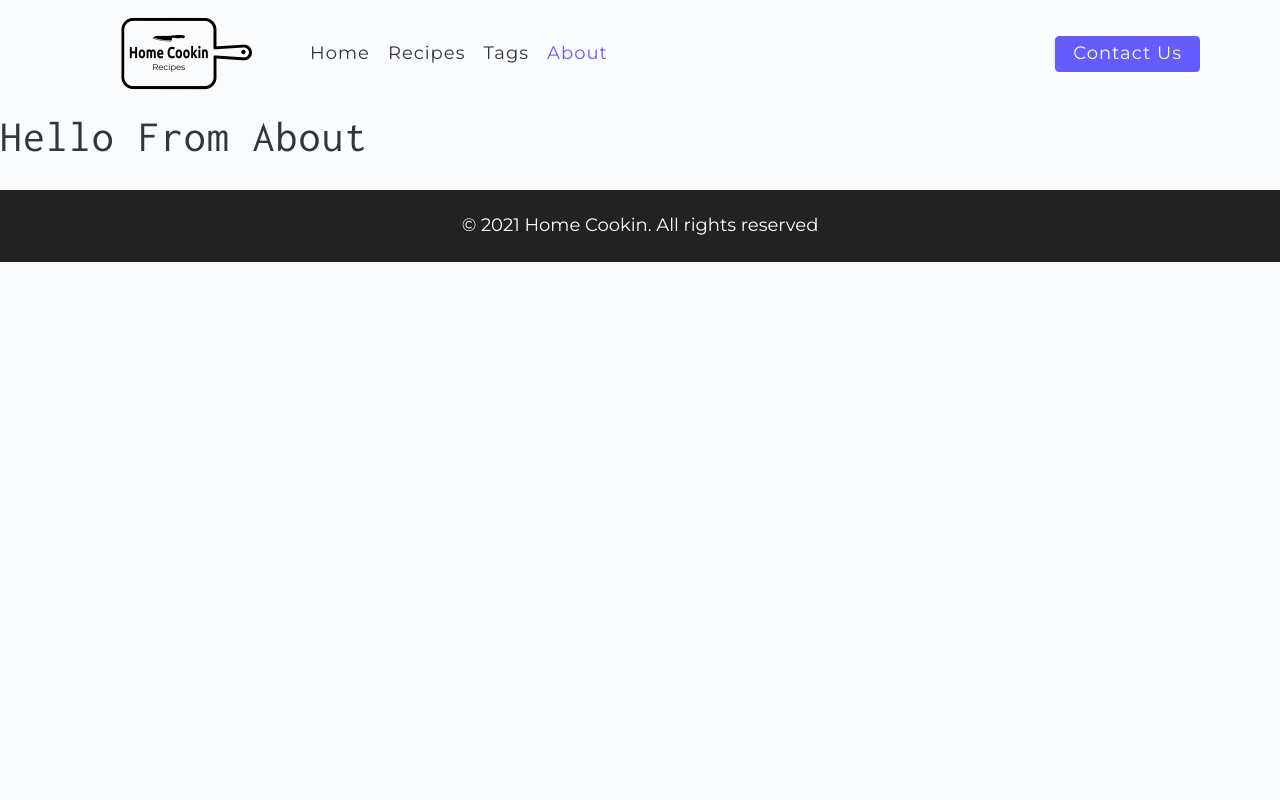
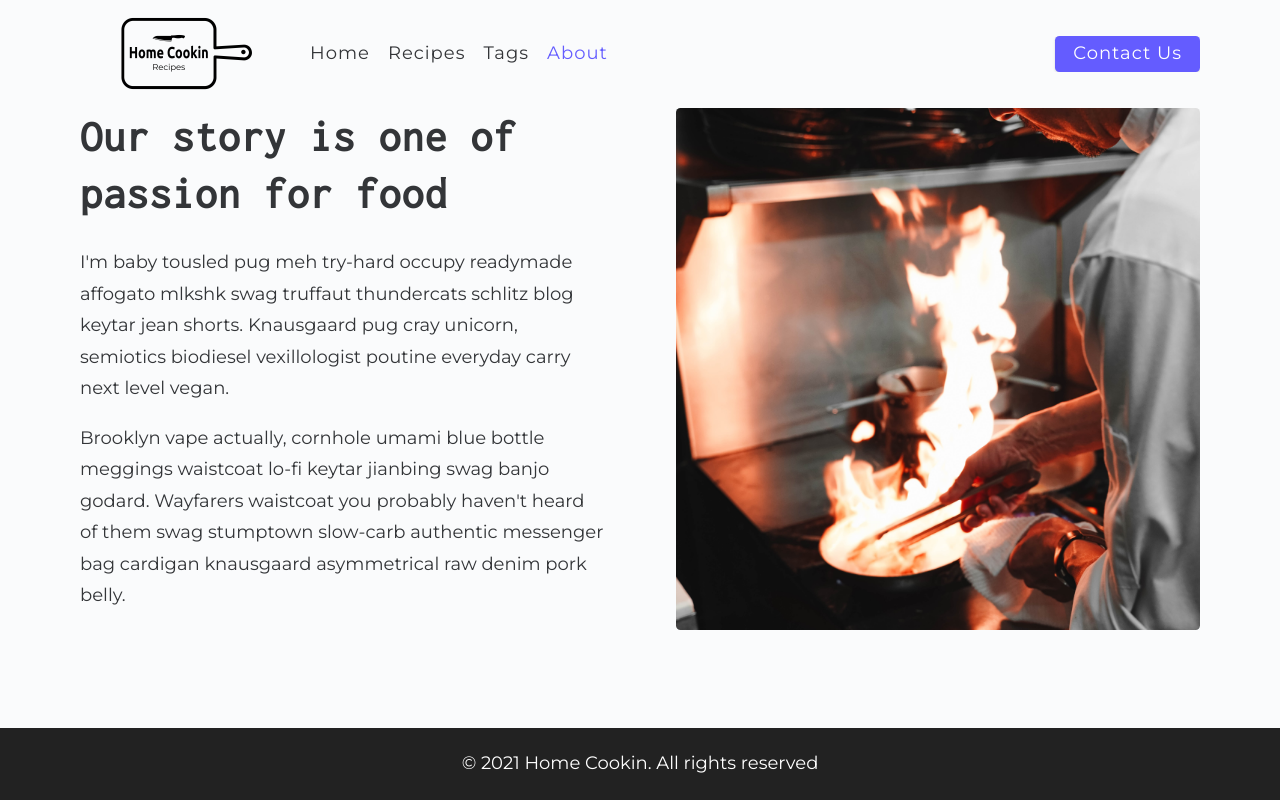
Before and after one commit to TheCoreyMcCue/gatsbyfirst, a Gatsby site: page /about in a window 1280 px wide. Built offline with nearby package versions, Linux system fonts and the light colour scheme; Gatsby itself is replaced by a stand-in of ours.

Commit message:
finish styling about page and start on home page

```diff
--- a/src/pages/about.js
+++ b/src/pages/about.js
@@ -1,14 +1,31 @@
 import React from 'react'
 import Layout from '../components/Layout'
+import { StaticImage } from 'gatsby-plugin-image'
+import { Link } from 'gatsby'
 
-const about = () => {
+
+const About = () => {
     return (
         <Layout>
-            <h2>
-                hello from about
-            </h2>
+            <main className="page">
+                <section className="about-page">
+                    <article>
+                        <h2>Our story is one of passion for food</h2>
+                        <p>I'm baby tousled pug meh try-hard occupy readymade affogato mlkshk swag truffaut thundercats schlitz blog keytar jean shorts. Knausgaard pug cray unicorn, semiotics biodiesel vexillologist poutine everyday carry next level vegan.</p>
+                        <p>Brooklyn vape actually, cornhole umami blue bottle meggings waistcoat lo-fi keytar jianbing swag banjo godard. Wayfarers waistcoat you probably haven't heard of them swag stumptown slow-carb authentic messenger bag cardigan knausgaard asymmetrical raw denim pork belly.</p>
+                        {/* <Link to="/contact" className="btn">
+                            contact
+                        </Link> */}
+                    </article>
+                    <StaticImage
+                        src="../assets/images/chef.jpeg"
+                        alt="fire chef cooking"
+                        className="about-img"
+                        placeholder="blurred"/>
+                </section>
+            </main>
         </Layout>
     )
 }
 
-export default about
+export default About
```
Also changed, not shown: src/pages/index.js (+18 -3 lines), src/assets/images/chef.jpeg (added), src/assets/images/chop.jpeg (added).
